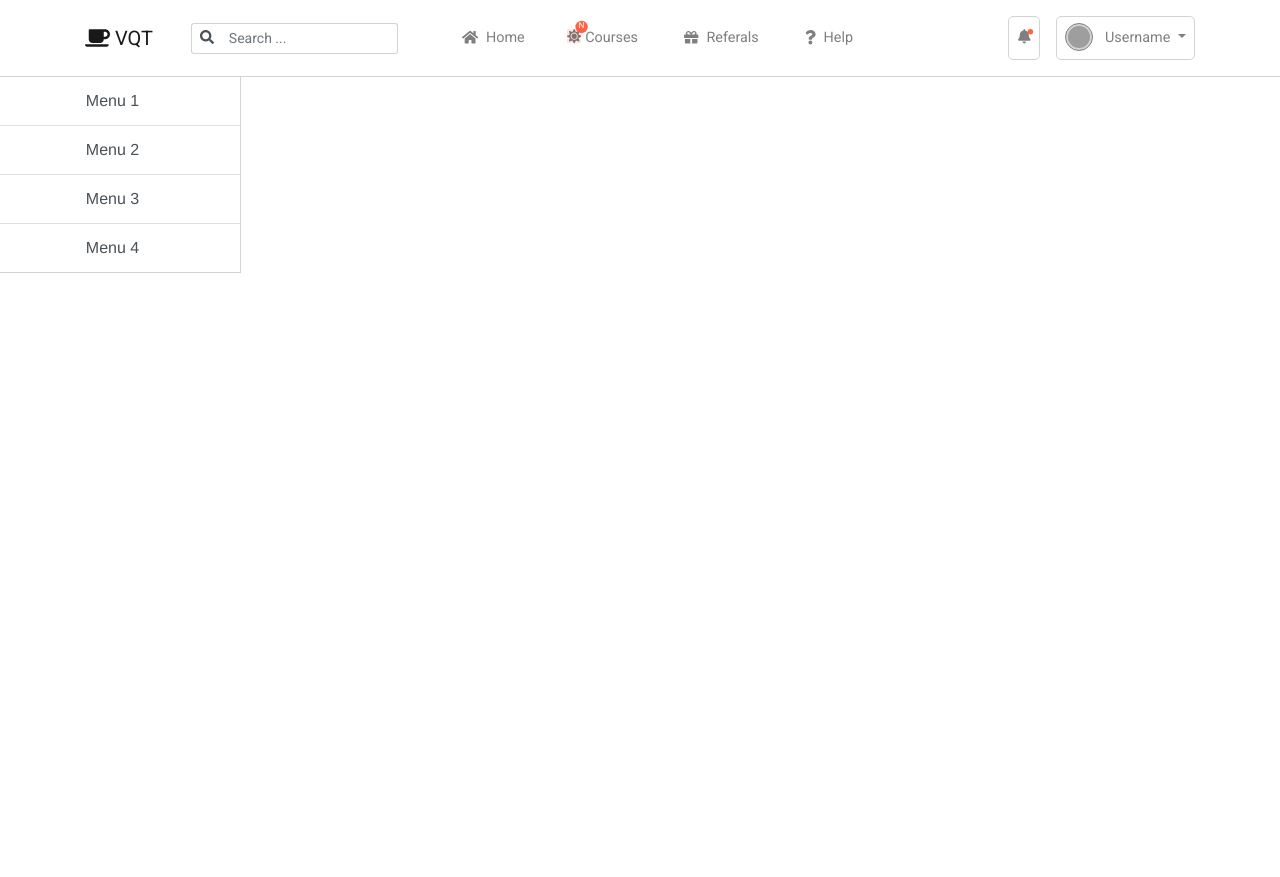
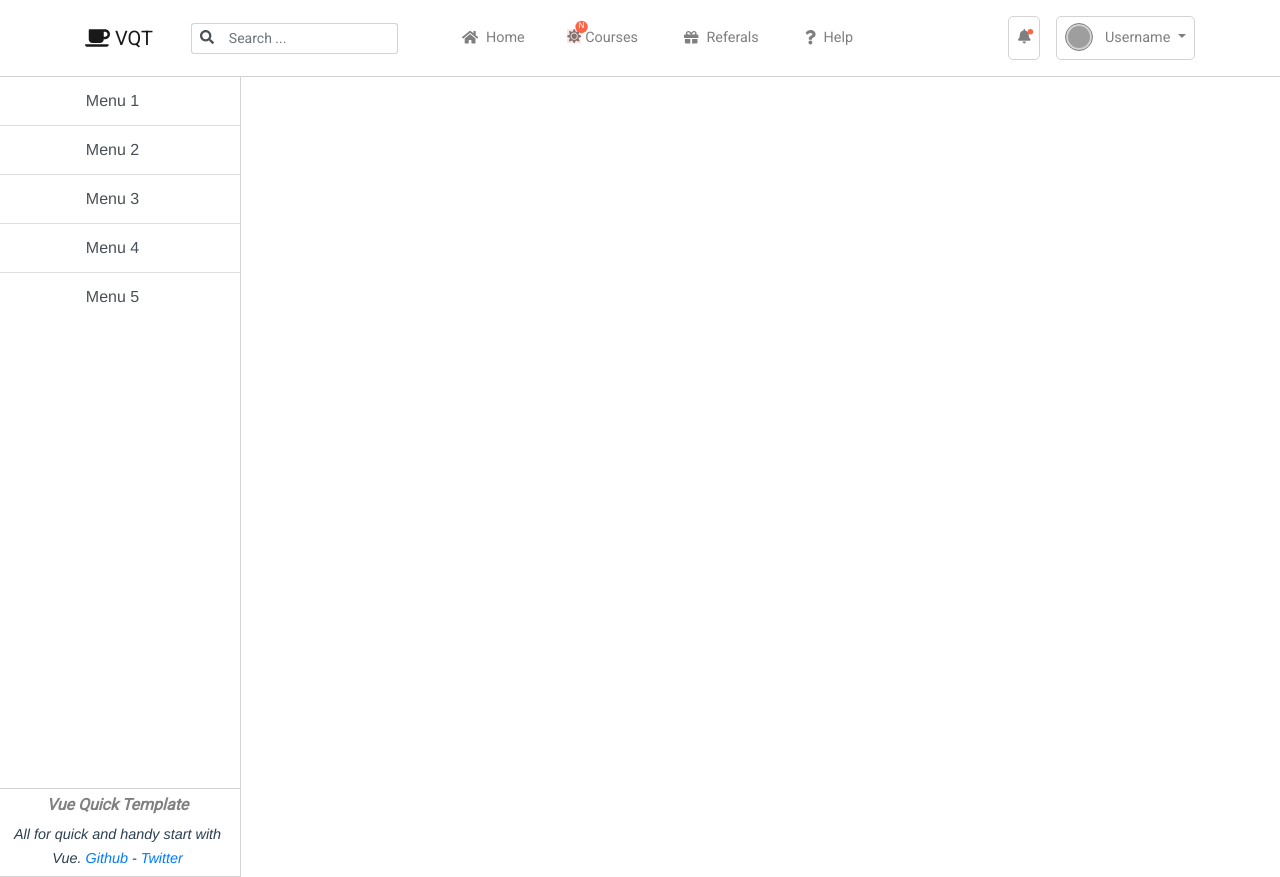
Before and after one commit to loitd/vue-quicktemplate, a Vue app: page /#/ in a window 1280 px wide. Before the commit the page ends 800 px from the top, so only its background shows below. Built offline with nearby package versions, Linux system fonts and the light colour scheme; grey boxes are pictures that could not be loaded.

Commit message:
minor fixes

```diff
--- a/src/assets/scss/components/sidebar.scss
+++ b/src/assets/scss/components/sidebar.scss
@@ -1,7 +1,39 @@
 // please remember the mobile first theory
 // So this mean this styles is for V-mobile version
+#sidebar-wrapper {
+    padding: 0;
+}
 
+#sidebarabout {
+    position: absolute;
+    bottom: 0;
+    left: 0;
+    max-height: 20vh;
+    overflow: hidden;
+    background-color: white;
+    min-width: 100%;
+    border-top: 1px solid lightgrey;
+    padding: 0.375rem 0.375rem 0.375rem 1rem;
+}
 
+#sidebarmenu {
+    min-height: 80vh;
+    max-height: 80vh;
+    overflow-y: scroll;
+}
+
+#sidebarabouttitle {
+    font-size: 1rem;
+    font-weight: bold;
+    font-family: 'Roboto', 'Avenir', Helvetica, Arial, sans-serif;
+    color: gray;
+    font-style: italic;
+}
+
+#sidebaraboutdesc {
+    font-style: italic;
+    font-size: 0.9rem;
+}
 // Mobile horizontal view, prefered vertical view and now need addidtional query for H-view
 @media only screen and (min-width: 576px) {
 
@@ -11,4 +43,5 @@
 // Mobile first means query only apply to laptop/desktop, mobile always first
 // So that will load faster in mobile
 @media only screen and (min-width: 992px) {
+
 }
--- a/src/assets/scss/home.scss
+++ b/src/assets/scss/home.scss
@@ -15,7 +15,7 @@
   margin-left: -50vw;
   max-width: 50vw;
   min-width: 50vw;
-  max-height: 100vh;
+  min-height: 100vh;
   background-color: white;
   border-right: 1px solid lightgrey;
   border-top: 1px solid lightgrey;
--- a/src/components/Sidebar.vue
+++ b/src/components/Sidebar.vue
@@ -1,6 +1,7 @@
 <template>
+    <b-container id="sidebar-wrapper" fluid>
         <!-- Sidebar -->
-    <b-list-group id="sidebar-wrapper">
+        <b-list-group style="" id="sidebarmenu">
             <div class="list-group list-group-flush">
                 <!-- So, if we had <router-link to="/foo"> and <router-link to="/foo/bar">, both components would get the router-link-active class when the path is /foo/bar.
                 Using the same example, if we had <router-link to="/foo"> and <router-link to="/foo/bar">,
@@ -11,9 +12,28 @@
                 <b-list-group-item to="#menu2">Menu 2</b-list-group-item>
                 <b-list-group-item to="#menu3">Menu 3</b-list-group-item>
                 <b-list-group-item to="#menu4">Menu 4</b-list-group-item>
+                <b-list-group-item to="#menu5">Menu 5</b-list-group-item>
+                <!-- <b-list-group-item to="#menu6">Menu 6</b-list-group-item>
+                <b-list-group-item to="#menu7">Menu 7</b-list-group-item>
+                <b-list-group-item to="#menu8">Menu 8</b-list-group-item>
+                <b-list-group-item to="#menu9">Menu 9</b-list-group-item>
+                <b-list-group-item to="#menu10">Menu 10</b-list-group-item>
+                <b-list-group-item to="#menu11">Menu 11</b-list-group-item> -->
             </div>
         </b-list-group>
+
+        <b-media right-align vertical-align="center" id="sidebarabout">
+            <!-- <b-img slot="aside" blank blank-color="#ccc" width="80" alt="placeholder" /> -->
+            <h5 id="sidebarabouttitle">Vue Quick Template</h5>
+            <em id="sidebaraboutdesc">
+                All for quick and handy start with Vue.
+                <b-link href="https://github.com/loitd/vue-quicktemplate">Github</b-link>
+                - <b-link href="https://twitter.com/loitranduc/">Twitter</b-link>
+            </em>
+        </b-media>
+
         <!-- /#sidebar-wrapper -->
+    </b-container>
 </template>
 
 <script>
```
Also changed, not shown: src/components/HelloWorld.vue (deleted, +0 -62 lines). Lines whose indentation alone changed are shown as unchanged.
